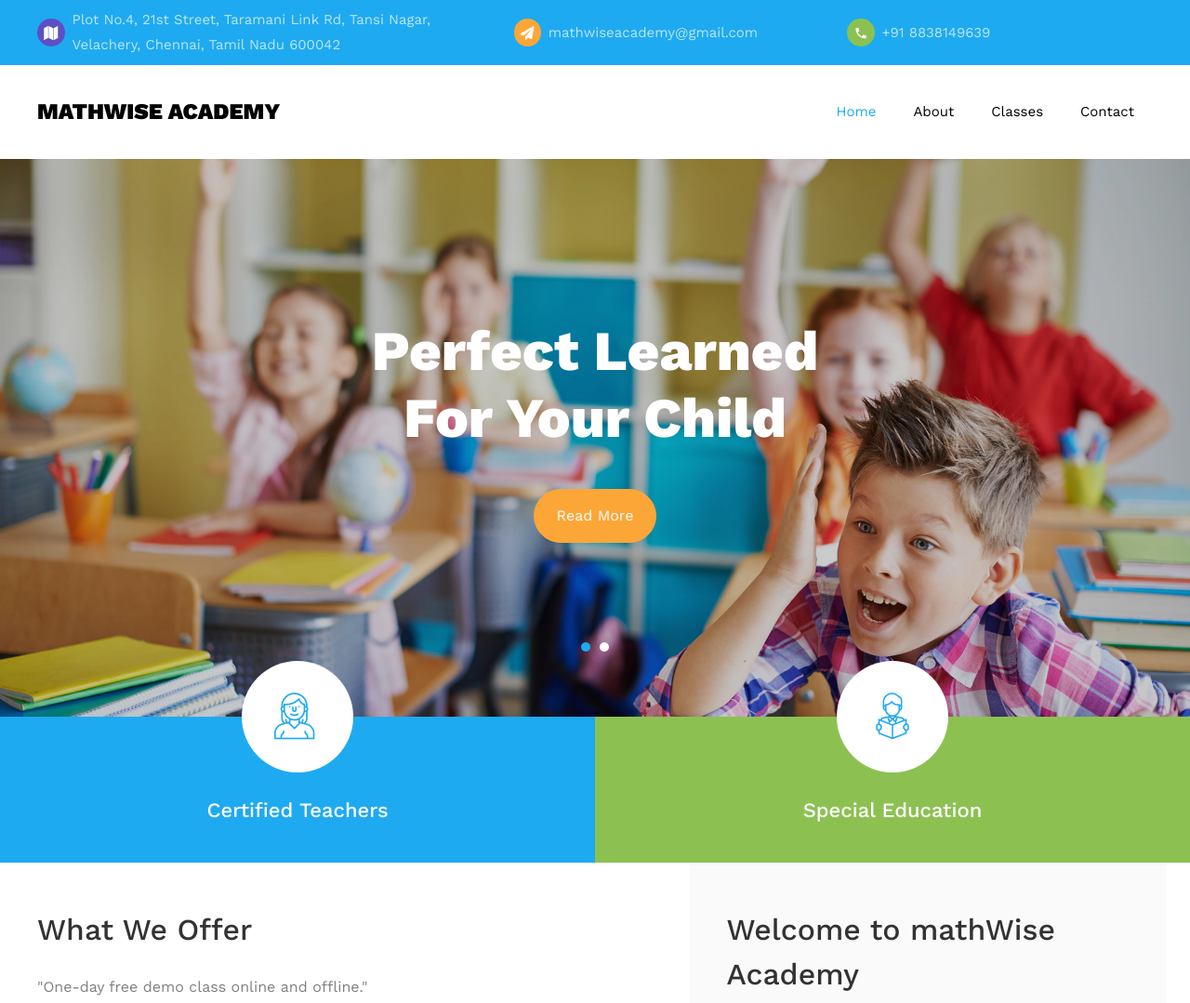
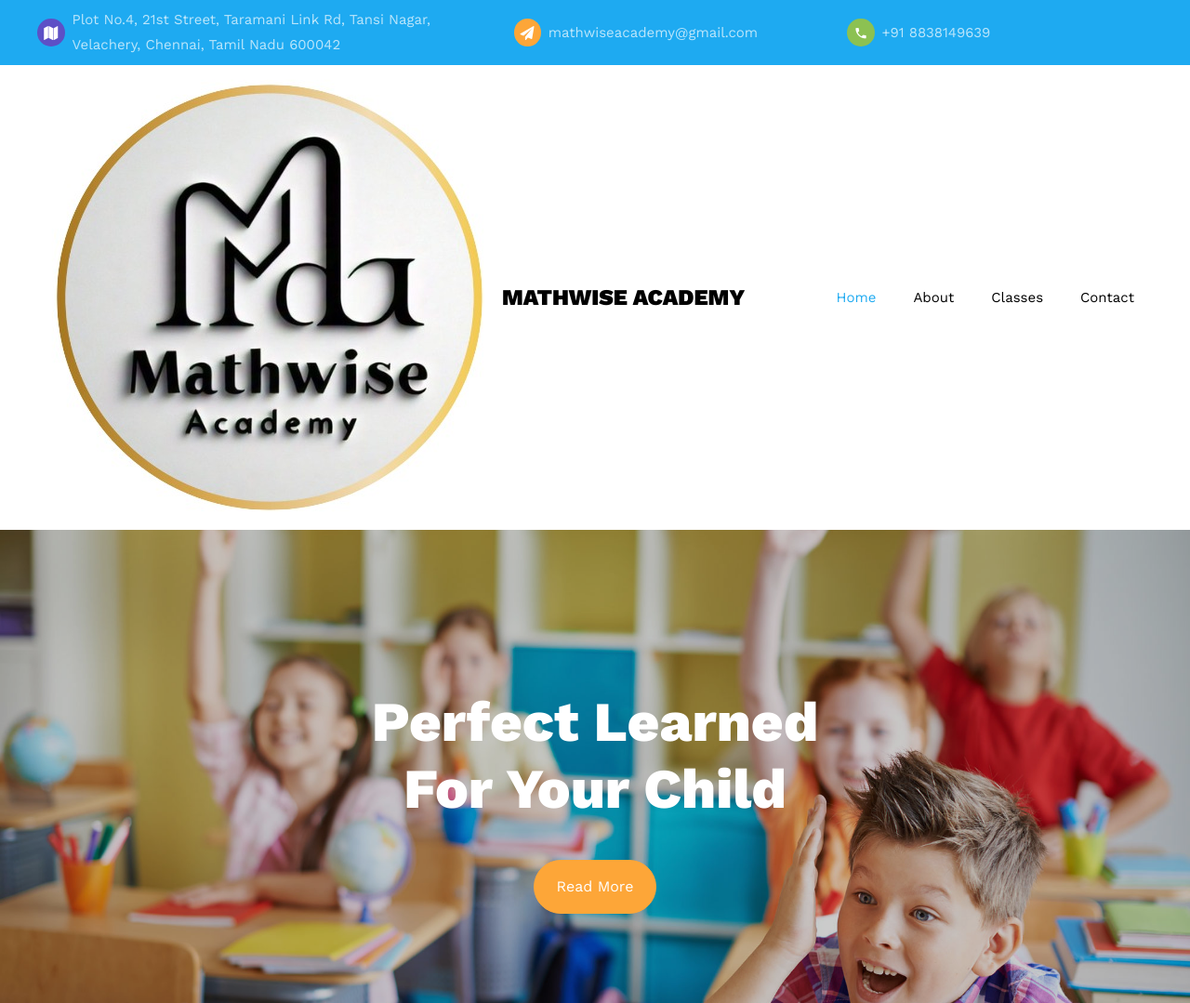
Before and after one commit to chidam7203/Tution_center, a plain HTML site: page index.html in a window 1280 px wide. Shown: the top 1079 px of the page at 93% size. Drawn offline with nearby package versions, Linux system fonts and the light colour scheme; some packages are replaced by stand-ins of ours; no server answers; files whose address does not match are found by name; a web font is replaced by a local one.

Commit message:
Update index.html

```diff
--- a/index.html
+++ b/index.html
@@ -48,7 +48,7 @@
     </div>
     <nav class="navbar navbar-expand-lg navbar-dark bg-dark ftco_navbar ftco-navbar-light" id="ftco-navbar">
 	    <div class="container d-flex align-items-center">
-		    <img src="">
+		    <img src="images/ma.jpg">
 	    	<a class="navbar-brand" href="index.html">MATHWISE ACADEMY</a>
 				<button class="navbar-toggler" type="button" data-toggle="collapse" data-target="#ftco-nav" aria-controls="ftco-nav" aria-expanded="false" aria-label="Toggle navigation">
 	        <span class="oi oi-menu"></span> Menu
```
